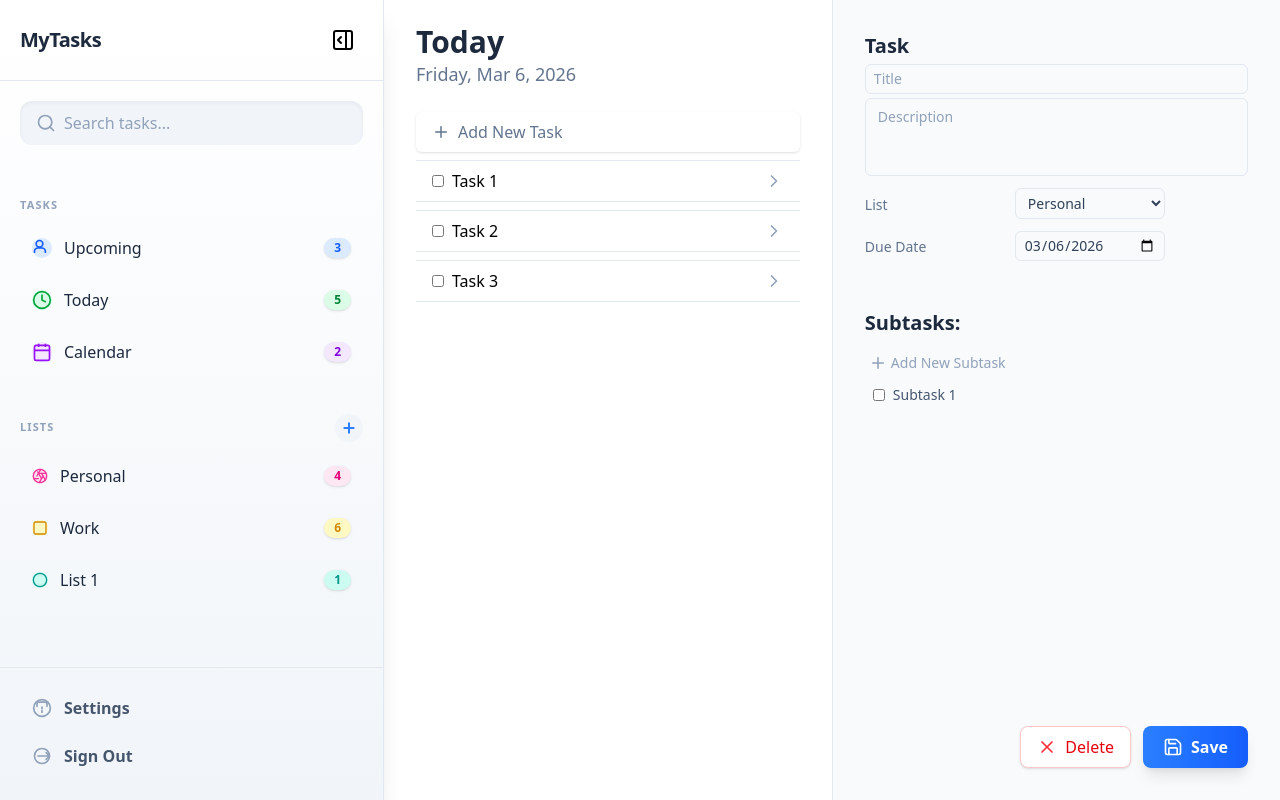
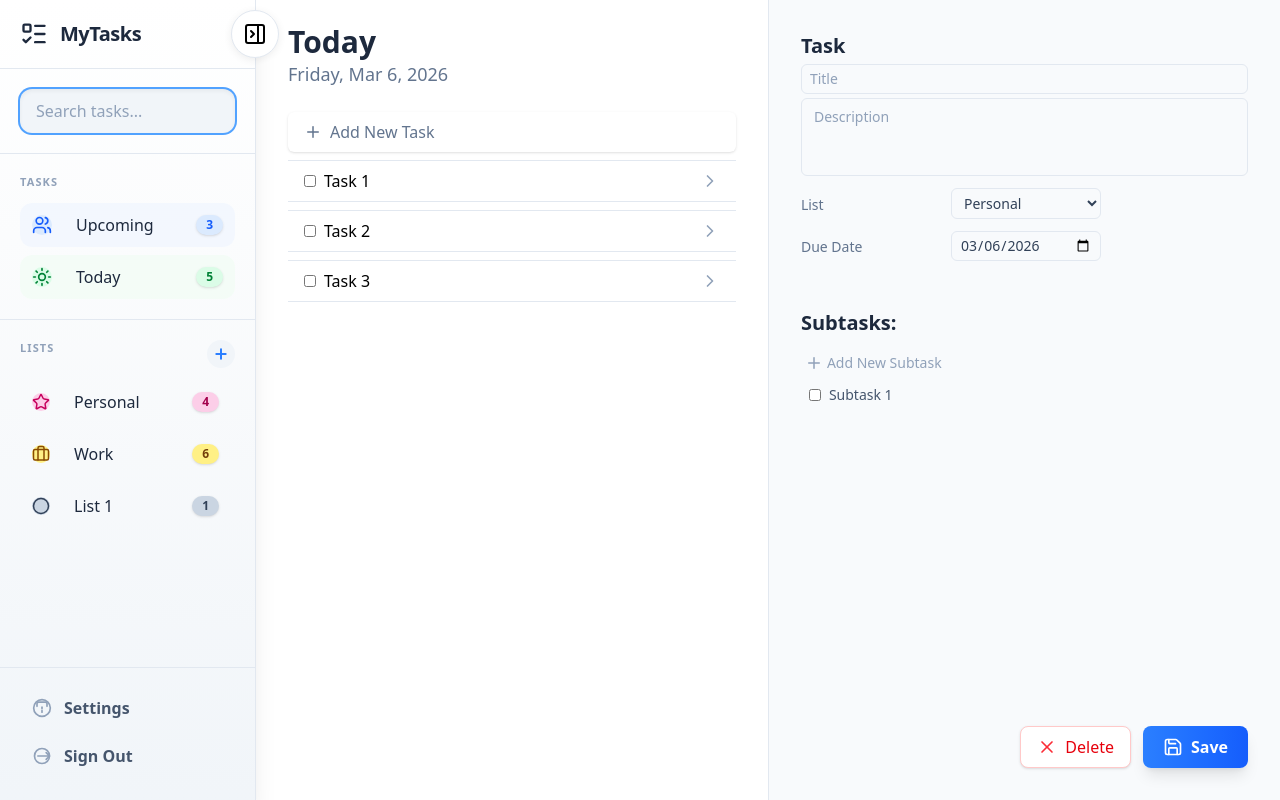
Before and after one commit to SajalKumar02/FocusFlow, a React (Vite) app: page / in a window 1280 px wide. Built offline with nearby package versions, Linux system fonts and the light colour scheme.

Commit message:
Sidebar Styling complete

```diff
--- a/src/Components/SideBar/Header.jsx
+++ b/src/Components/SideBar/Header.jsx
@@ -1,16 +1,45 @@
 import React from "react";
-import { PanelRightClose } from "lucide-react";
-import { PanelRightOpen } from "lucide-react";
+import {
+  PanelRightClose,
+  PanelRightOpen,
+  ListTodo,
+} from "lucide-react";
 
-const Header = () => {
+const Header = ({ expanded, onToggle }) => {
   return (
-    <div className="flex items-center justify-between p-5 border-b border-slate-200">
-      <h1 className="text-xl font-bold tracking-tight text-slate-800">
-        MyTasks
-      </h1>
-      <button className="ml-2 p-2 rounded-xl transition-all hover:bg-slate-200 active:bg-slate-300 focus:outline-none focus:ring-2 focus:ring-slate-400">
-        <PanelRightOpen />
-      </button>
+    <div className="flex items-center justify-between p-5 border-b border-slate-200 relative">
+      {expanded ? (
+        <h1 className="text-xl font-bold tracking-tight text-slate-800 flex items-center gap-2">
+          <ListTodo size={28} className="mr-1" />
+          MyTasks
+        </h1>
+      ) : (
+        // Show only an icon (a todo list) when collapsed
+        <span className="text-slate-800 flex justify-center w-full">
+          <ListTodo size={28} />
+        </span>
+      )}
+      {expanded ? (
+        // Circle button half inside/half outside the sidebar, vertically centered, flush right
+        <button
+          className="absolute top-1/2 right-[-24px] transform -translate-y-1/2 bg-white shadow-md border border-slate-200 w-12 h-12 flex items-center justify-center rounded-full transition-all hover:bg-slate-200 active:bg-slate-300 focus:outline-none focus:ring-2 focus:ring-slate-400 z-10"
+          onClick={onToggle}
+          aria-label="Collapse sidebar"
+          style={{ boxShadow: "0 2px 8px 0 rgba(0,0,0,0.07)" }}
+        >
+          <PanelRightClose />
+        </button>
+      ) : (
+        // Circle button half inside/half outside the sidebar, vertically centered, flush right
+        <button
+          className="absolute top-1/2 right-[-24px] transform -translate-y-1/2 bg-white shadow-md border border-slate-200 w-12 h-12 flex items-center justify-center rounded-full transition-all hover:bg-slate-200 active:bg-slate-300 focus:outline-none focus:ring-2 focus:ring-slate-400 z-10"
+          onClick={onToggle}
+          aria-label="Expand sidebar"
+          style={{ boxShadow: "0 2px 8px 0 rgba(0,0,0,0.07)" }}
+        >
+          <PanelRightOpen />
+        </button>
+      )}
     </div>
   );
 };
--- a/src/Components/SideBar/ListSection.jsx
+++ b/src/Components/SideBar/ListSection.jsx
@@ -1,110 +1,128 @@
-import React from "react";
+import React, { useRef } from "react";
+import { Plus, Star, Briefcase, Circle } from "lucide-react";
 
-const ListSection = () => {
+const LISTS = [
+  {
+    name: "Personal",
+    icon: Star,
+    color: "pink",
+    count: 4,
+  },
+  {
+    name: "Work",
+    icon: Briefcase,
+    color: "yellow",
+    count: 6,
+  },
+  {
+    name: "List 1",
+    icon: Circle,
+    count: 1,
+  },
+  // Add more lists here for testing scroll/overflow
+];
+
+// Darker shade for predefined lists
+const colorMap = {
+  pink: {
+    bg: "bg-pink-200",
+    text: "text-pink-700",
+    pill: "bg-pink-200 text-pink-800",
+    hover: "hover:bg-pink-300/60",
+  },
+  yellow: {
+    bg: "bg-yellow-200",
+    text: "text-yellow-800",
+    pill: "bg-yellow-200 text-yellow-900",
+    hover: "hover:bg-yellow-300/60",
+  },
+};
+
+// Use a visible, darker shade for general lists
+const generalColors = {
+  bg: "bg-slate-300",
+  text: "text-slate-700",
+  pill: "bg-slate-300 text-slate-700",
+  hover: "hover:bg-slate-400/60",
+};
+
+const ListSection = ({ expanded }) => {
+  const listsRef = useRef(null);
+
   return (
-    <div className="px-5 mt-10 flex-1">
+    <div className="p-5 flex-1 flex flex-col h-full min-h-0">
+      {/* Header row: title (left) and add button (right, only when expanded) */}
       <div className="flex items-center justify-between mb-3">
-        <h2 className="text-[11px] text-slate-400 font-bold tracking-widest uppercase">
+        <h2 className="text-[11px] mb-3 text-slate-400 font-bold tracking-widest uppercase">
           Lists
         </h2>
+        {expanded && (
           <button
             className="flex items-center justify-center w-7 h-7 bg-slate-100 text-blue-500 rounded-full transition-all hover:bg-blue-50 active:bg-blue-200"
             type="button"
             title="Add List"
           >
-          <svg
-            className="w-4 h-4"
-            fill="none"
-            stroke="currentColor"
-            strokeWidth={3}
-            viewBox="0 0 24 24"
+            <Plus size={16} strokeWidth={3} />
+          </button>
+        )}
+      </div>
+      {/* Render lists differently based on expanded */}
+      <div
+        ref={listsRef}
+        className="flex-1 min-h-0 overflow-y-auto pr-1"
+        style={{
+          // Show a scrollbar only if necessary, future proofing for large sets
+          scrollbarWidth: "thin",
+        }}
+        tabIndex={0}
+        aria-label="List items"
       >
-            <path
-              d="M12 5v14M5 12h14"
-              strokeLinecap="round"
-              strokeLinejoin="round"
-            />
-          </svg>
-        </button>
+        <ul className="flex flex-col gap-2">
+          {LISTS.map((list) => {
+            // Only Personal and Work keep their color, others use general
+            const color =
+              list.name === "Personal"
+                ? colorMap.pink
+                : list.name === "Work"
+                  ? colorMap.yellow
+                  : generalColors;
+            return (
+              <li
+                key={list.name}
+                className={`flex items-center py-2.5 px-3 rounded-xl transition-all cursor-pointer group ${color.hover} ${
+                  expanded ? "justify-between" : "justify-center"
+                }`}
+              >
+                <div
+                  className={`flex items-center ${
+                    expanded ? "gap-3" : "gap-0 justify-center w-full"
+                  }`}
+                >
+                  <span
+                    className={`inline-flex items-center justify-center rounded-full ${color.bg} ${color.text}`}
+                  >
+                    <list.icon size={18} strokeWidth={2} />
+                  </span>
+                  {expanded && (
+                    <span className="text-base font-medium text-slate-800 ml-3">
+                      {list.name}
+                    </span>
+                  )}
                 </div>
-      <ul className="flex flex-col gap-2">
-        <li className="flex items-center justify-between py-2.5 px-3 rounded-xl transition-all cursor-pointer hover:bg-pink-50/60 group">
-          <div className="flex items-center gap-3">
-            <span className="inline-flex items-center justify-center rounded-full bg-pink-100 text-pink-500">
-              <svg
-                className="w-4 h-4"
-                fill="none"
-                stroke="currentColor"
-                strokeWidth={2}
-                viewBox="0 0 24 24"
+                {expanded && (
+                  <span
+                    className={`${color.pill} text-xs font-semibold px-2.5 py-0.5 rounded-full shadow`}
                   >
-                <circle cx="12" cy="12" r="10" />
-                <path d="M14.31 8l5.74 9.94" strokeLinecap="round" />
-                <path d="M9.69 8h11.48" strokeLinecap="round" />
-                <path d="M7.38 12l5.74-9.94" strokeLinecap="round" />
-                <path
-                  d="M14.31 16l-5.74-9.94"
-                  strokeLinecap="round"
-                />
-                <path d="M9.69 16H3.21" strokeLinecap="round" />
-                <path
-                  d="M16.62 12l-5.74 9.94"
-                  strokeLinecap="round"
-                />
-              </svg>
+                    {list.count}
                   </span>
-            <span className="text-base font-medium text-slate-800">
-              Personal
-            </span>
+                )}
+              </li>
+            );
+          })}
+        </ul>
       </div>
-          <span className="bg-pink-100 text-xs font-semibold text-pink-600 px-2.5 py-0.5 rounded-full shadow">
-            {4}
-          </span>
-        </li>
-        <li className="flex items-center justify-between py-2.5 px-3 rounded-xl transition-all cursor-pointer hover:bg-yellow-50/60 group">
-          <div className="flex items-center gap-3">
-            <span className="inline-flex items-center justify-center rounded-full bg-yellow-100 text-yellow-600">
-              <svg
-                className="w-4 h-4"
-                fill="none"
-                stroke="currentColor"
-                strokeWidth={2}
-                viewBox="0 0 24 24"
-              >
-                <rect width="18" height="18" x="3" y="3" rx="2" />
-              </svg>
-            </span>
-            <span className="text-base font-medium text-slate-800">
-              Work
-            </span>
-          </div>
-          <span className="bg-yellow-100 text-xs font-semibold text-yellow-600 px-2.5 py-0.5 rounded-full shadow">
-            {6}
-          </span>
-        </li>
-        <li className="flex items-center justify-between py-2.5 px-3 rounded-xl transition-all cursor-pointer hover:bg-teal-50/60 group">
-          <div className="flex items-center gap-3">
-            <span className="inline-flex items-center justify-center rounded-full bg-teal-100 text-teal-600">
-              <svg
-                className="w-4 h-4"
-                fill="none"
-                stroke="currentColor"
-                strokeWidth={2}
-                viewBox="0 0 24 24"
-              >
-                <circle cx="12" cy="12" r="10" />
-              </svg>
-            </span>
-            <span className="text-base font-medium text-slate-800">
-              List 1
-            </span>
-          </div>
-          <span className="bg-teal-100 text-xs font-semibold text-teal-600 px-2.5 py-0.5 rounded-full shadow">
-            {1}
-          </span>
-        </li>
-      </ul>
-      {/* Hidden add new list input for future use */}
+      {/* Hidden add new list input for future use (only show if expanded in future) */}
+      {expanded && (
         <div className="flex mt-3">
           <input
             type="text"
@@ -121,6 +139,7 @@ const ListSection = () => {
             Add
           </button>
         </div>
+      )}
     </div>
   );
 };
--- a/src/Components/SideBar/SearchBar.jsx
+++ b/src/Components/SideBar/SearchBar.jsx
@@ -1,37 +1,45 @@
-import React from "react";
+import React, { useRef, useEffect } from "react";
+import { Search } from "lucide-react";
 
-const SearchBar = () => {
+const SearchBar = ({ expanded, onToggle }) => {
+  const inputRef = useRef(null);
+
+  // Auto-focus the input when expanded or after triggering expand via icon
+  useEffect(() => {
+    if (expanded && inputRef.current) {
+      inputRef.current.focus();
+    }
+  }, [expanded]);
+
+  // Handler for icon click in collapsed mode
+  const handleIconClick = () => {
+    if (typeof onToggle === "function") {
+      onToggle();
+      // focusing input will be handled via useEffect after expand
+    }
+  };
+
   return (
-    <div className="p-5">
+    <div className="p-5 border-b border-slate-200">
+      {expanded ? (
         <div className="flex items-center bg-slate-100 rounded-xl px-4 py-2.5 shadow-inner focus-within:ring-2 focus-within:ring-blue-400">
-        <svg
-          className="w-5 h-5 text-slate-400 mr-2"
-          fill="none"
-          stroke="currentColor"
-          strokeWidth={2}
-          viewBox="0 0 24 24"
-        >
-          <circle
-            cx="11"
-            cy="11"
-            r="8"
-            stroke="currentColor"
-            strokeWidth="2"
-          />
-          <path
-            d="M21 21l-4.35-4.35"
-            stroke="currentColor"
-            strokeWidth="2"
-            strokeLinecap="round"
-          />
-        </svg>
           <input
+            ref={inputRef}
             className="bg-transparent outline-none flex-1 text-base placeholder-slate-400 text-slate-800"
             type="text"
             placeholder="Search tasks..."
-          // disabled // Switch to enable if desired
           />
         </div>
+      ) : (
+        <button
+          className="w-10 h-10 flex items-center justify-center bg-slate-100 rounded-xl shadow-inner hover:bg-slate-200 transition-all"
+          aria-label="Expand sidebar and focus search"
+          type="button"
+          onClick={handleIconClick}
+        >
+          <Search size={22} className="text-slate-400" />
+        </button>
+      )}
     </div>
   );
 };
--- a/src/Components/SideBar/SideBar.jsx
+++ b/src/Components/SideBar/SideBar.jsx
@@ -6,23 +6,28 @@ import TaskSection from "./TaskSection";
 import ListSection from "./ListSection";
 import Footer from "./Footer";
 
-const SideBar = () => {
+const SideBar = ({ expanded, onToggle }) => {
   return (
-    <aside className="flex flex-col h-screen bg-gradient-to-b from-white via-slate-50 to-slate-100 border-r border-slate-200 shadow-xl backdrop-blur-lg">
-      {/* Header */}
-      <Header />
+    <aside
+      className={`flex flex-col h-screen bg-gradient-to-b from-white via-slate-50 to-slate-100 border-r border-slate-200 shadow-xl backdrop-blur-lg transition-all duration-300 ${
+        expanded ? "w-64" : "w-20"
+      }`}
+    >
+      {/* Header - pass expanded/onToggle for button control */}
+      <Header expanded={expanded} onToggle={onToggle} />
 
-      {/* Search Bar */}
-      <SearchBar />
+      {/* Optionally hide/show content based on expanded */}
+      {/* Search Bar (show only if expanded) */}
+      <SearchBar expanded={expanded} onToggle={onToggle} />
 
       {/* Tasks Section */}
-      <TaskSection />
+      <TaskSection expanded={expanded} />
 
       {/* Lists Section */}
-      <ListSection />
+      <ListSection expanded={expanded} />
 
-      {/* Footer Actions */}
-      <Footer />
+      {/* Footer Actions (show only if expanded) */}
+      {expanded && <Footer />}
     </aside>
   );
 };
--- a/src/Components/SideBar/TaskSection.jsx
+++ b/src/Components/SideBar/TaskSection.jsx
@@ -1,105 +1,88 @@
 import React from "react";
+import { Users, Sun } from "lucide-react";
 
-const TaskSection = () => {
+/**
+ * TaskSection
+ * Renders "Upcoming" and "Today" sections as accessible buttons for filtering tasks.
+ * Does not contain filtering logic; UI only. Handlers for future functionality are stubbed.
+ */
+const TASKS = [
+  {
+    label: "Upcoming",
+    icon: Users,
+    bg: "bg-blue-50/60",
+    hover: "hover:bg-blue-50/60",
+    ring: "focus:ring-blue-400",
+    pillBg: "bg-blue-100",
+    pillText: "text-blue-600",
+    count: 3,
+  },
+  {
+    label: "Today",
+    icon: Sun,
+    bg: "bg-green-50/60",
+    hover: "hover:bg-green-50/60",
+    ring: "focus:ring-green-400",
+    pillBg: "bg-green-100",
+    pillText: "text-green-700",
+    count: 5,
+  },
+];
+
+const TaskSection = ({ expanded }) => {
+  // Placeholder for click handler - functionality to be added later
+  const handleClick = (label) => {
+    // Will trigger todo filtering by date (not handled here)
+  };
+
   return (
-    <div className="px-5">
-      <h2 className="text-[11px] text-slate-400 font-bold mb-3 mt-8 tracking-widest uppercase">
+    <div className="p-5 border-b border-slate-200">
+      <h2 className="text-[11px] mb-3 text-slate-400 font-bold tracking-widest uppercase">
         Tasks
       </h2>
       <ul className="flex flex-col gap-2">
-        <li className="flex items-center justify-between group py-2.5 px-3 rounded-xl transition-all cursor-pointer hover:bg-blue-50/60">
-          <div className="flex items-center gap-3">
-            <span className="inline-flex items-center justify-center rounded-full bg-blue-100 text-blue-600">
-              <svg
-                className="w-5 h-5"
-                fill="none"
-                stroke="currentColor"
-                strokeWidth={2}
-                viewBox="0 0 24 24"
+        {TASKS.map((task) => (
+          <li key={task.label}>
+            <button
+              type="button"
+              className={`flex items-center py-2.5 px-3 rounded-xl transition-all cursor-pointer group w-full outline-none
+                ${task.bg} ${task.hover} ${task.ring}
+                ${expanded ? "justify-between" : "justify-center"}`}
+              onClick={() => handleClick(task.label)}
+              tabIndex={0}
+              aria-label={task.label}
+            >
+              <div
+                className={`flex items-center ${
+                  expanded ? "gap-3" : "gap-0 justify-center w-full"
+                }`}
               >
-                <path
-                  d="M16 17v-1a4 4 0 00-4-4H7a4 4 0 00-4 4v1"
-                  strokeLinecap="round"
-                  strokeLinejoin="round"
-                />
-                <circle
-                  cx="9"
-                  cy="7"
-                  r="4"
-                  strokeLinecap="round"
-                  strokeLinejoin="round"
-                />
-              </svg>
-            </span>
-            <span className="text-base font-medium text-slate-800">
-              Upcoming
-            </span>
-          </div>
-          <span className="bg-blue-100 text-xs font-semibold text-blue-600 px-2.5 py-0.5 rounded-full shadow">
-            {3}
-          </span>
-        </li>
-        <li className="flex items-center justify-between group py-2.5 px-3 rounded-xl transition-all cursor-pointer hover:bg-green-50/60">
-          <div className="flex items-center gap-3">
-            <span className="inline-flex items-center justify-center rounded-full bg-green-100 text-green-600">
-              <svg
-                className="w-5 h-5"
-                fill="none"
-                stroke="currentColor"
-                strokeWidth={2}
-                viewBox="0 0 24 24"
-              >
-                <path
-                  d="M12 6v6l4 2"
-                  strokeLinecap="round"
-                  strokeLinejoin="round"
-                />
-                <circle
-                  cx="12"
-                  cy="12"
-                  r="10"
-                  strokeLinecap="round"
-                  strokeLinejoin="round"
-                />
-              </svg>
-            </span>
-            <span className="text-base font-medium text-slate-800">
-              Today
-            </span>
-          </div>
-          <span className="bg-green-100 text-xs font-semibold text-green-700 px-2.5 py-0.5 rounded-full shadow">
-            {5}
-          </span>
-        </li>
-        <li className="flex items-center justify-between group py-2.5 px-3 rounded-xl transition-all cursor-pointer hover:bg-purple-50/60">
-          <div className="flex items-center gap-3">
-            <span className="inline-flex items-center justify-center rounded-full bg-purple-100 text-purple-600">
-              <svg
-                className="w-5 h-5"
-                fill="none"
-                stroke="currentColor"
-                strokeWidth={2}
-                viewBox="0 0 24 24"
-              >
-                <rect
-                  width="18"
-                  height="18"
-                  x="3"
-                  y="4"
-                  rx="2"
-                  ry="2"
-                />
-                <path d="M16 2v4M8 2v4M3 10h18" />
-              </svg>
-            </span>
-            <span className="text-base font-medium text-slate-800">
-              Calendar
-            </span>
-          </div>
-          <span className="bg-purple-100 text-xs font-semibold text-purple-700 px-2.5 py-0.5 rounded-full shadow">
-            {2}
-          </span>
-        </li>
+                <span
+                  className={`inline-flex items-center justify-center rounded-full ${task.pillBg} ${task.pillText}`}
+                >
+                  <task.icon
+                    size={20}
+                    className="w-5 h-5"
+                    aria-hidden="true"
+                    strokeWidth={2}
+                  />
+                </span>
+                {expanded && (
+                  <span className="text-base font-medium text-slate-800 ml-3">
+                    {task.label}
+                  </span>
+                )}
+              </div>
+              {expanded && (
+                <span
+                  className={`${task.pillBg} text-xs font-semibold ${task.pillText} px-2.5 py-0.5 rounded-full shadow`}
+                >
+                  {task.count}
+                </span>
+              )}
+            </button>
+          </li>
+        ))}
       </ul>
     </div>
   );
--- a/src/Layout/Layout.jsx
+++ b/src/Layout/Layout.jsx
@@ -1,32 +1,49 @@
-import React from "react";
+import React, { useState } from "react";
 
 import SideBar from "../Components/SideBar/SideBar";
 import TaskDetailsPanel from "../Components/TaskDetailsPanel/TaskDetailsPanel";
 import MainContext from "../Components/MainContext/MainContext";
 
-import ToastContainer from "../Toast/ToastContainer";
+const Layout = () => {
+  const [sidebarExpanded, setSidebarExpanded] = useState(true);
 
-const layout = () => {
+  const handleSidebarToggle = () => {
+    setSidebarExpanded((prev) => !prev);
+  };
+
   return (
     <div className="flex flex-row h-screen w-full overflow-hidden">
       {/* Sidebar */}
-      <div className="w-sm flex-shrink-0 transition-all duration-300">
-        <SideBar />
+      <div
+        className={`${
+          sidebarExpanded ? "w-64" : "w-16"
+        } flex-shrink-0 transition-all duration-300`}
+      >
+        <SideBar
+          expanded={sidebarExpanded}
+          onToggle={handleSidebarToggle}
+        />
       </div>
 
       {/* Main Content fills available space and ensures visibility */}
-      <div className="w-1/2 ">
+      <div
+        className={`${
+          sidebarExpanded ? "w-1/2" : "w-2/3"
+        } transition-all duration-300`}
+      >
         <MainContext />
       </div>
 
       {/* TaskDetailsPanel - ensure it's visible, fixed width */}
-      <div className="w-1/2 border-l border-slate-200 bg-white">
+      <div
+        className={`border-l border-slate-200 bg-white ${
+          sidebarExpanded ? "w-1/2" : "w-1/3"
+        } transition-all duration-300`}
+      >
         <TaskDetailsPanel />
       </div>
-
-      {/* <ToastContainer toasts={[{ message: "String" }]} /> */}
     </div>
   );
 };
 
-export default layout;
+export default Layout;
```
Also changed, not shown: src/TodoState/TodoProvider.jsx (+7 -2 lines). Lines whose indentation alone changed are shown as unchanged.
